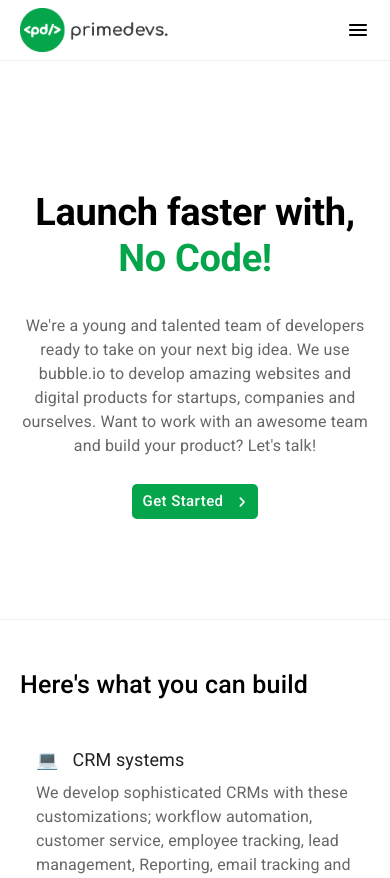
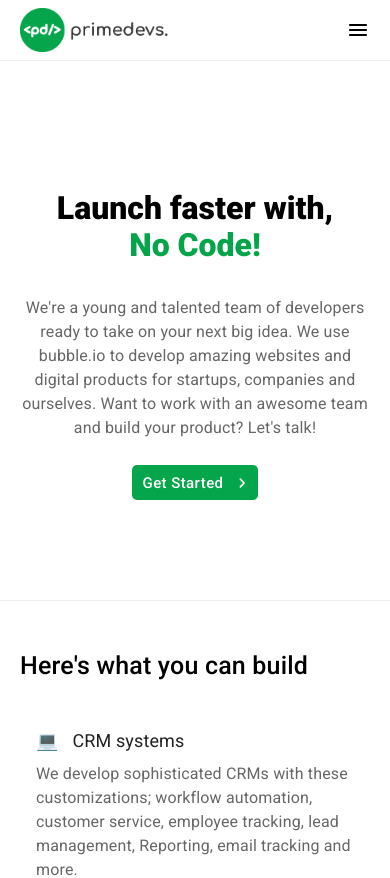
Before and after one commit to primedevs/noticalweb, a Next.js app: page / in a window 390 px wide. Shown: the top 878 px of the page. Built offline with nearby package versions, Linux system fonts and the light colour scheme.

Commit message:
responsive nav-bar

```diff
--- a/pages/index.js
+++ b/pages/index.js
@@ -33,17 +33,17 @@ export default function Home() {
       <div className={styles.home_section_1}>
         <div className={styles.home_section_1_container}>
           <Typography
-            variant="h2"
-            fontWeight={700}
+            variant="h3"
+            fontWeight={800}
             gutterBottom
             component="div"
           >
             Launch faster with,
             <br />{" "}
             <Typography
-              variant="h2"
+              variant="h3"
               component="div"
-              fontWeight={700}
+              fontWeight={800}
               color="primary"
             >
               No Code!
```
